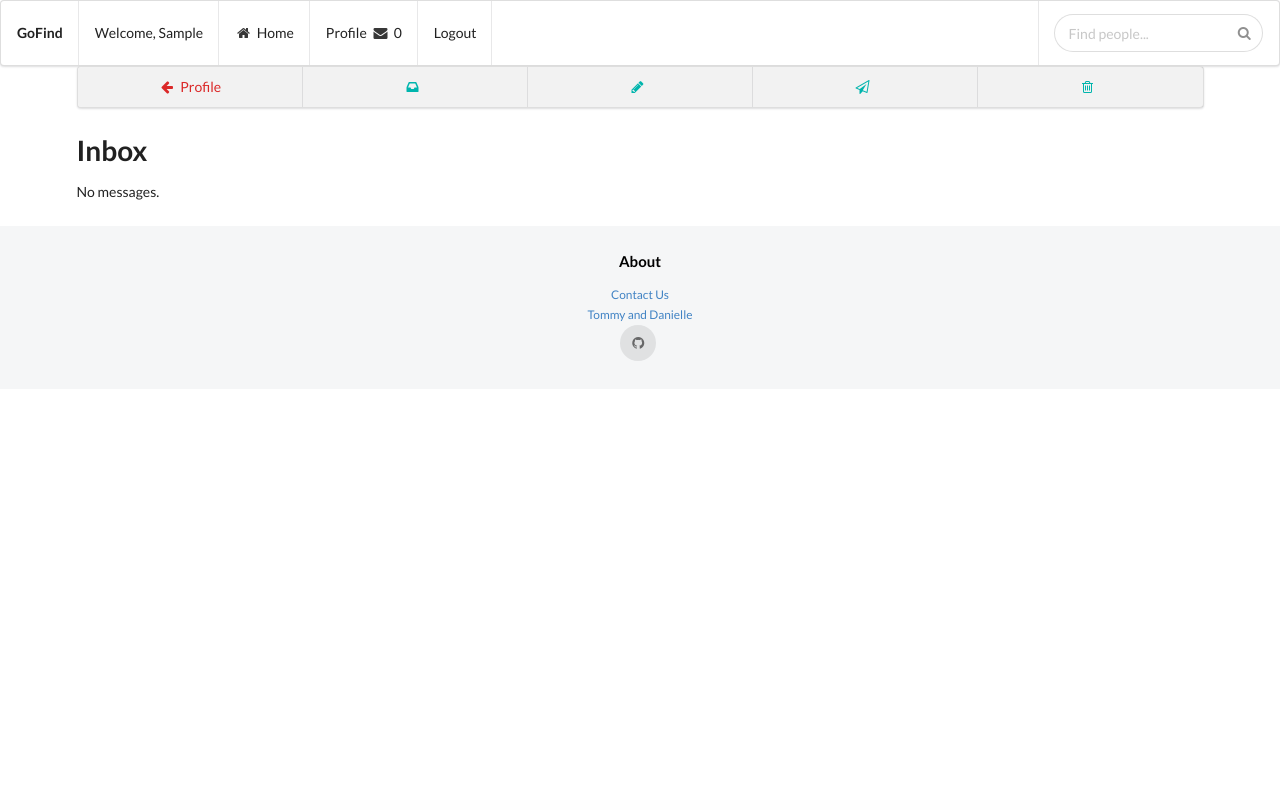
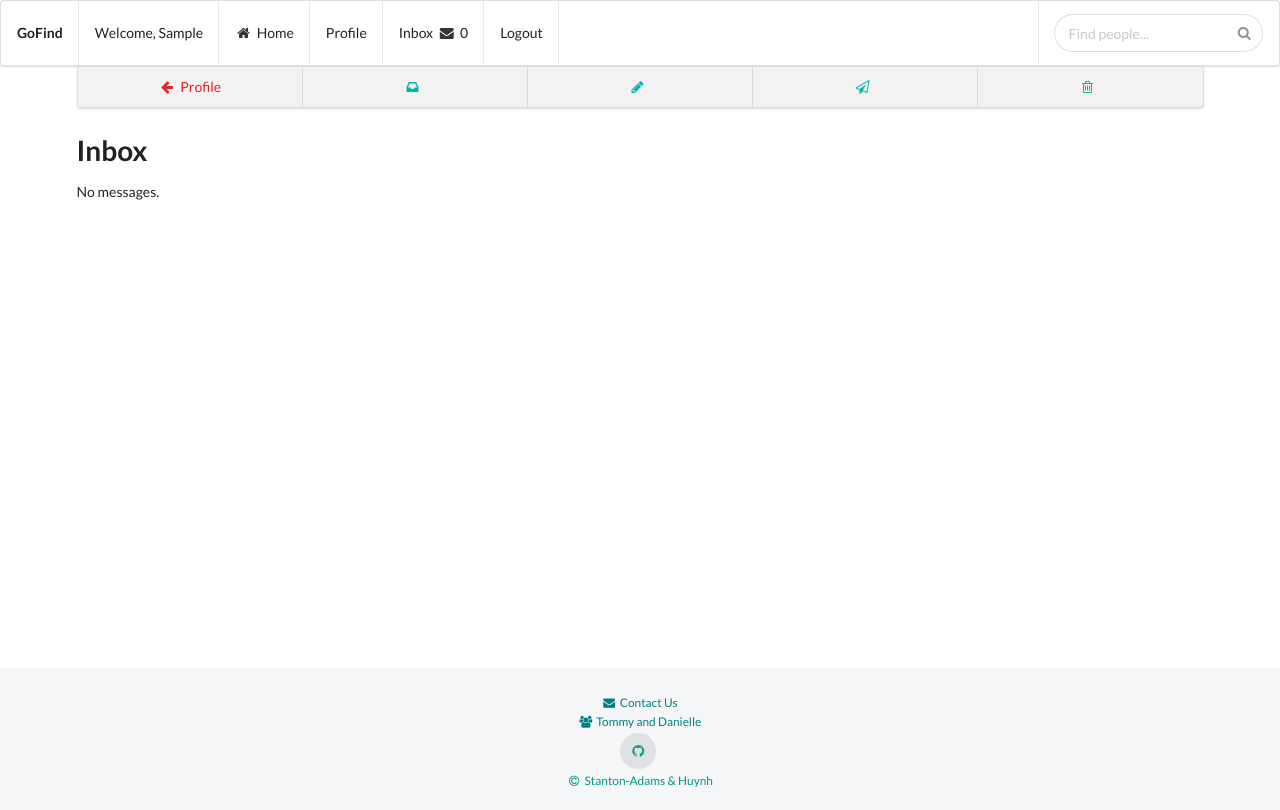
Before and after one commit to destanton/final_project, a Django app: page /messages/inbox/ in a window 1280 px wide. Before the commit the page ends 361 px from the top, so only its background shows below. Run offline with Django 3.2, Linux system fonts and the light colour scheme; the visitor is signed in with stand-in values (Sample User, id 1); data that the repository does not hold is empty; some libraries are stand-ins or nearby versions.

Commit message:
fixed footer and changed nav bar

```diff
--- a/sherlock/static/main.css
+++ b/sherlock/static/main.css
@@ -19,17 +19,15 @@
 .ui.header{
   color: black;
 }
+
 .ui-white-link{
   color: white;
 }
-.footer-page {
-margin-top: 2em;
-padding: 2.0rem 1.5rem;
-background: #F5F6F7;
-color: purple;
-font-size: 0.85em;
-text-align: center;
+
+.a-foot{
+  color: teal;
 }
+
 .ui-p-container{
   margin-left: 150px;
   margin-right: 150px;
@@ -84,3 +82,59 @@ text-align: center;
   height: 30px;
   text-align: right;
 }
+
+/* footer icon change  */
+.ui.circular.button {
+  cursor: pointer;
+  display: inline-block;
+  min-height: 1em;
+  border: none;
+  vertical-align: baseline;
+  background: #E0E1E2 none;
+  color: #009688;
+  font-family: 'Lato', 'Helvetica Neue', Arial, Helvetica, sans-serif;
+  margin: 0em 0.25em 0em 0em;
+  padding-top: 0.785714em;
+  padding-right: 0.785714em;
+  padding-bottom: 0.785714em;
+  padding-left: 0.785714em;
+  border-radius: 10em;
+  text-transform: none;
+  text-shadow: none;
+  font-weight: bold;
+  font-size: 1rem;
+  line-height: 1em;
+  font-style: normal;
+  text-align: center;
+  text-decoration: none;
+  box-shadow: 0px 0px 0px 1px transparent inset, 0px 0em 0px 0px rgba(34, 36, 38, 0.15) inset;
+  user-select: none;
+}
+
+.ui-teal{
+  color: #009688;
+}
+
+}
+html, body {
+  height: 100%;
+}
+.page-wrap {
+  min-height: 100%;
+  /* equal to footer height */
+  margin-bottom: -142px;
+}
+.page-wrap:after {
+  content: "";
+  display: block;
+}
+.site-footer, .page-wrap:after {
+  height: 142px;
+}
+.site-footer {
+  margin-top: 10px;
+  padding: 2.0rem 1.5rem;
+  background: #F5F6F7;
+  text-align: center;
+  font-size: 0.85em;
+}
--- a/templates/base.html
+++ b/templates/base.html
@@ -8,6 +8,9 @@
     <link rel="stylesheet" href="{% static 'main.css' %}" media="screen" type="text/css">
   </head>
     <body>
+      <div class="page-wrap">
+
+
       <div class="ui menu" >
           <div class="header item">
             GoFind
@@ -22,10 +25,9 @@
           </div>
           <a class="item" href="{% url 'index_view' %}"><i class="home icon"></i>Home</a>
           {% load inbox %}
-          <a class="item" href="{% url 'profile_detail_view' request.user.profile.id %}">Profile
-             &nbsp;<i class="mail icon"></i>{% inbox_count %}
-          </a>
-
+          <a class="item" href="{% url 'profile_detail_view' request.user.profile.id %}">Profile</a>
+          <a class="item" href="{% url 'messages_inbox' %}">Inbox
+             &nbsp;<i class="mail icon"></i>{% inbox_count %}</a>
           <a class="item" href="{% url 'logout' %}?next={% url 'index_view'%}">Logout</a>
           {% endif %}
           <div class="right menu">
@@ -44,6 +46,7 @@
               </div>
             </div>
           </div>
+
       {% block content %}
       {% endblock %}
 
@@ -76,21 +79,33 @@
 
       {% block javascript %}
       {% endblock %}
+      </div>
     </body>
     <footer>
-      <div class="ui footer-page">
+      <div class="ui site-footer">
         <div class="ui container">
             <div class="three wide column">
-              <h4 class="ui header">About</h4>
-              <a href="#">Contact Us</a><br>
-              <a href="#">Tommy and Danielle</a>
-              <p>
-                <a href="https://github.com/tdhuynh/final_project">
-                <button class="ui circular icon button">
-    <i class="github icon"></i>
-  </button></a>
-              </p>
+              <div class="ui list">
+                <div class="item">
+                    <a class="a-foot" href="#">
+                      <i class="mail icon"></i>Contact Us</a>
+                </div>
+                <div class="item">
+                      <a class="a-foot" href="#">
+                        <i class="users icon"></i>Tommy and Danielle</a>
+                </div>
+                <div class="item">
+                  <a href="https://github.com/tdhuynh/final_project">
+                  <button class="ui circular icon button"><i class="github icon"></i></button></a>
+                </div>
+                <div class="item">
+                  <div class="ui-teal content">
+                    <i class="copyright icon"></i>Stanton-Adams &amp; Huynh
+                  </div>
 
+                </div>
+              </div>
+            </div>
           </div>
         </div>
       </div>
--- a/templates/sherlock/profile_detail.html
+++ b/templates/sherlock/profile_detail.html
@@ -26,9 +26,10 @@
                   {{object.get_year}}
                   <br>
                   {% if object.user == request.user %}
+
                   <a href="{% url 'messages_inbox' %}"><i class="large blue mail outline icon"></i></a>
                     {% load inbox %}
-                    <a class="ui teal circular label">{% inbox_count %}</a>
+                    <a class="ui mini teal circular label">{% inbox_count %}</a>
                   {% endif %}
                 </span>
                 <span>
```
